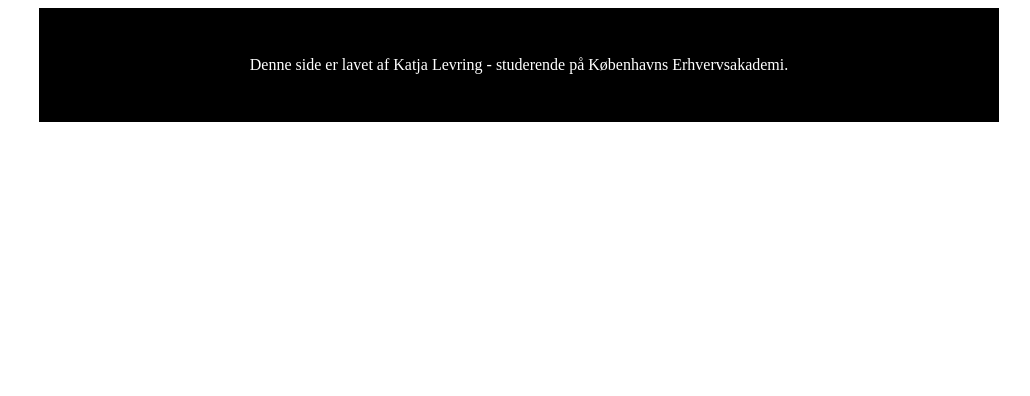
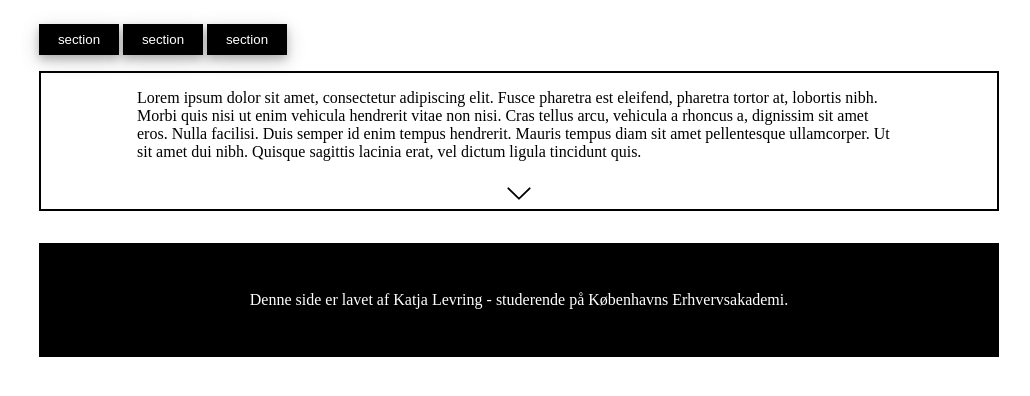
Before and after one commit to katj6233/promoveringssite, a plain HTML site: page index.html in a window 1280 px wide. Shown: the whole page, without its empty margins (121-1151 px from the left). Drawn offline with Linux system fonts and the light colour scheme.

Commit message:
første boks efterr hero

```diff
--- a/index.html
+++ b/index.html
@@ -11,10 +11,42 @@
   <!-- body - har en margin på 10rem -->
   <body>
     <!-- header -->
-    <header></header>
+    <header>
+      <nav>
+        <button a href="0#">section</a></button>
+        <button a href="0#">section</a></button>
+        <button a href="0#">section</a></button>
+      </nav>
+    </header>
 
     <!-- main -->
-    <main></main>
+    <main>
+      <!-- hero uni -->
+      <section></section>
+      <!-- intro tekst -->
+      <section>
+        <p>
+          Lorem ipsum dolor sit amet, consectetur adipiscing elit. Fusce
+          pharetra est eleifend, pharetra tortor at, lobortis nibh. Morbi quis
+          nisi ut enim vehicula hendrerit vitae non nisi. Cras tellus arcu,
+          vehicula a rhoncus a, dignissim sit amet eros. Nulla facilisi. Duis
+          semper id enim tempus hendrerit. Mauris tempus diam sit amet
+          pellentesque ullamcorper. Ut sit amet dui nibh. Quisque sagittis
+          lacinia erat, vel dictum ligula tincidunt quis.
+        </p>
+        <div class="pil_gird">
+            <img class="pil" src="img/EpArrowDown.svg" alt="pil">
+        </div>
+      </section>
+      <!-- 3 billeder af typografi -->
+      <section></section>
+      <!-- tekst boks -->
+      <section></section>
+      <!-- 2 billeder -->
+      <section></section>
+      <!-- boks med skrift og 2 billeder -->
+      <section></section>
+    </main>
 
     <!-- footer -->
     <footer class="footer_boks">
--- a/style.css
+++ b/style.css
@@ -1,11 +1,59 @@
+/**** generelt ***/
 body {
-  margin-inline: 10rem;
+  margin-inline: 8rem;
 }
+
+header {
+  margin-inline: 2rem;
+}
+
+main {
+  margin-inline: 2rem;
+  padding-inline: 6rem;
+  border: black solid 2px;
+}
+
+/*** knapper i header ***/
+button {
+  background-color: black;
+  padding-block: 0.5rem;
+  border: none;
+  width: 80px;
+  box-shadow: 0 4px 8px 0 rgba(0, 0, 0, 0.2), 0 6px 20px 0 rgba(0, 0, 0, 0.19);
+  text-align: center;
+  cursor: pointer;
+  margin-block: 1rem;
+}
+
+body > header:nth-child(1) > nav:nth-child(1) > button:nth-child(3),
+body > header:nth-child(1) > nav:nth-child(1) > button:nth-child(2),
+body > header:nth-child(1) > nav:nth-child(1) > button:nth-child(1) {
+  color: white;
+}
+
+/*** hero unit ***/
+/*** intro tekst ***/
+.pil_gird {
+  display: grid;
+  grid-template-columns: 1fr 1fr 1fr;
+}
+
+.pil {
+  grid-column: 2/3;
+  display: block;
+  margin-left: auto;
+  margin-right: auto;
+}
+/*** 3 billeder af typografi ***/
+/*** tekst boks ***/
+/*** 2 billeder ***/
+/*** boks med skrift og 2 billeder ***/
 
 /*** footer ***/
 .footer_boks {
   background-color: black;
   padding: 2rem;
+  margin: 2rem;
 }
 
 .footer_boks p {
```
Also changed, not shown: img/EpArrowDown.svg (added).
